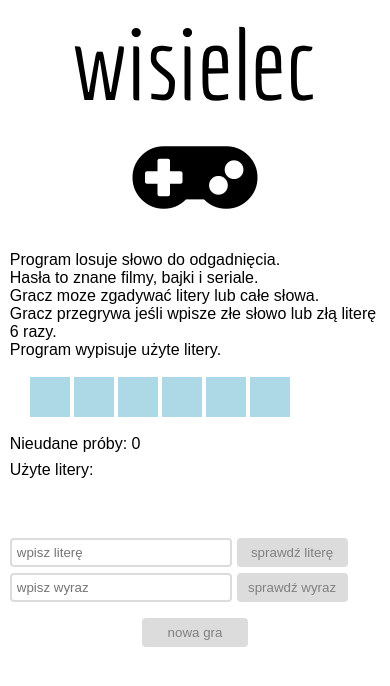
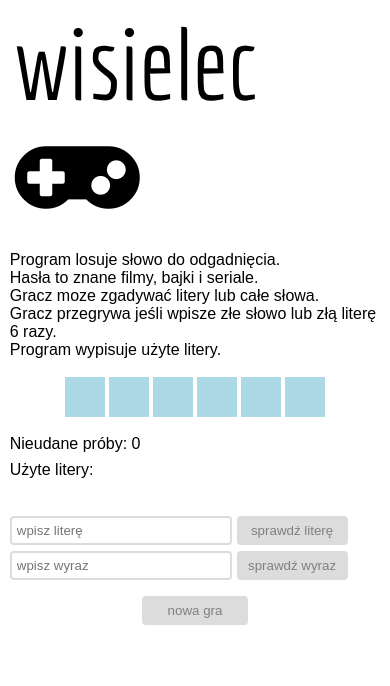
Before and after one commit to magdasid/Wisielec, a plain HTML site: page index.html in a window 390 px wide. Drawn offline with Linux system fonts and the light colour scheme; a web font is replaced by a local one.

Commit message:
css refactoring

```diff
--- a/style.css
+++ b/style.css
@@ -12,12 +12,11 @@ body {
     margin: 5px;
 }
 .board-section {
-    margin: 0 auto;
-    width: 90%;
-    text-align: center;
-    align-items: center;
+    width: 100%;
     display: flex;
     flex-wrap: wrap;
+    justify-content: center;
+    text-align: center;
 }
 .board-section__field {
     height: 50px;
@@ -62,14 +61,10 @@ body {
 .button:hover {
     background-color: rgba(220, 220, 220, 0.598);
 }
-
 /* mobile version */
 @media only screen and (max-width: 800px) {
     body {
         width: 95%;
-    }
-    .game-header  {
-        text-align: center;
     }
     .board-section__field {
         width: 40px;
@@ -82,7 +77,4 @@ body {
     .button {
         width: 30%;
     }
-    .errors-section {
-        height: 100px;
-    }
 }
```
